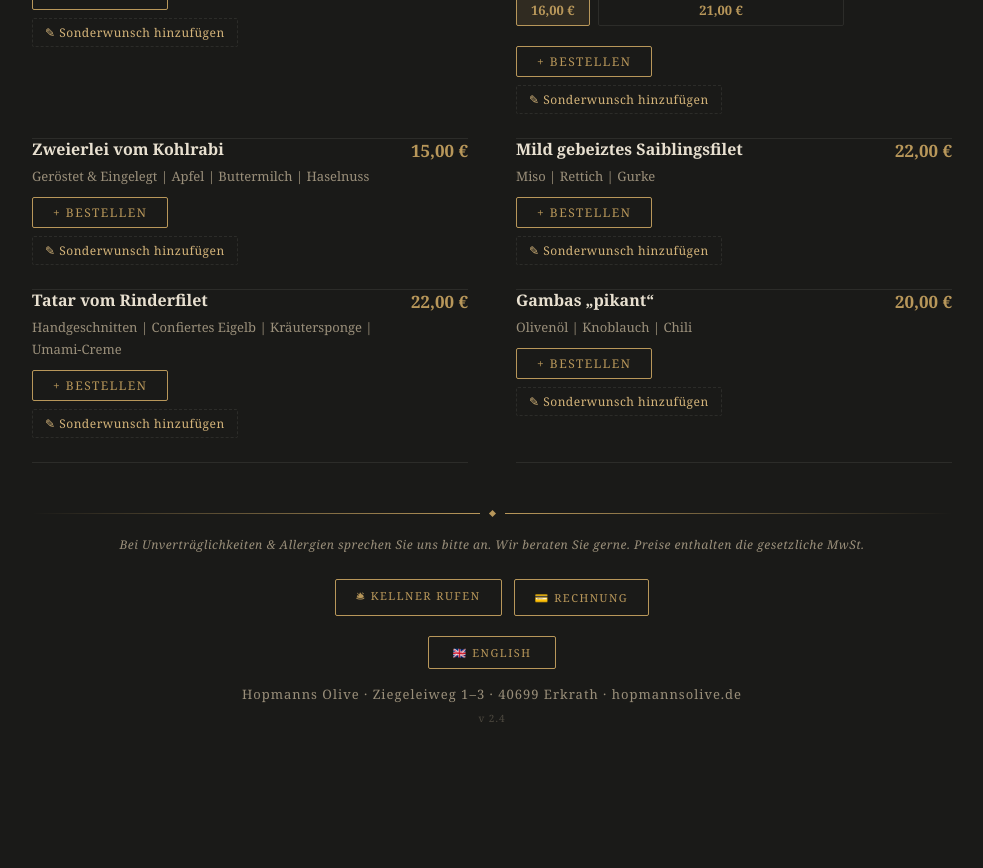
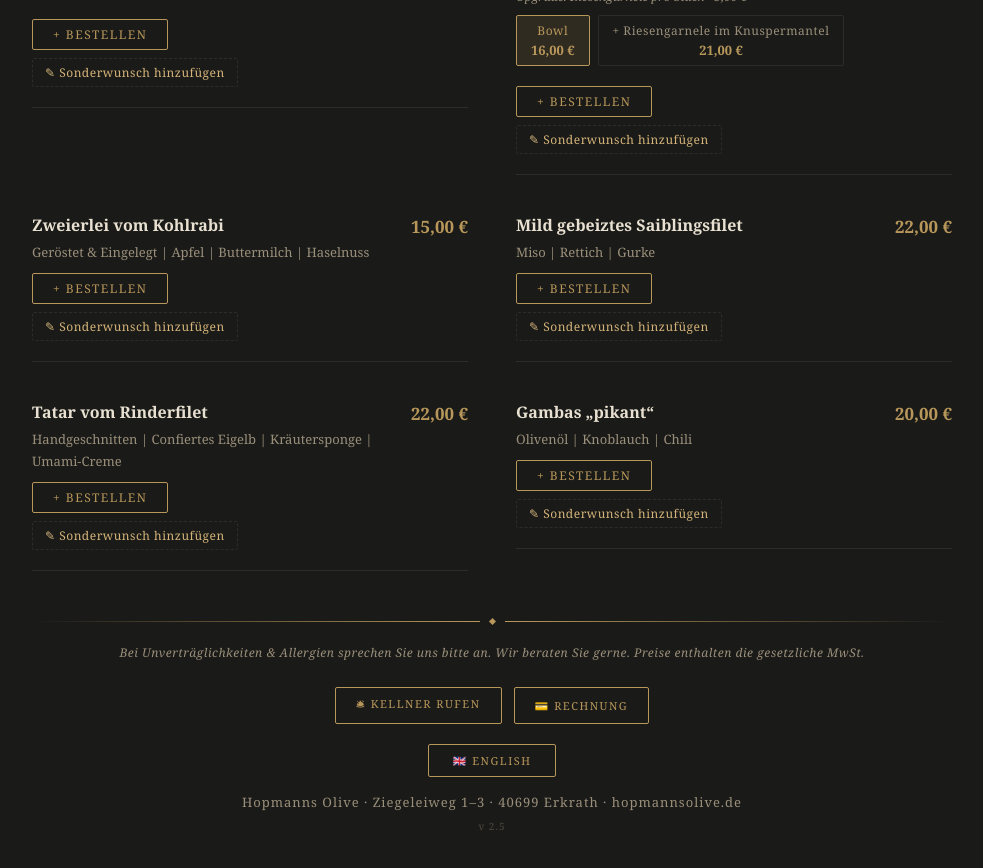
Before and after one commit to TheLomma/olivespeisekarte, a React (Vite) app: page / in a window 1280 px wide. Shown: the part 440-1308 px from the top of the page, without its empty margins (148-1131 px from the left). Before the commit the page ends 1225 px from the top, so only its background shows below. Built offline with nearby package versions, Linux system fonts and the light colour scheme.

Commit message:
Update App.jsx
version 2.5

```diff
--- a/src/App.jsx
+++ b/src/App.jsx
@@ -178,7 +178,7 @@ const CATEGORIES_DATA = [
   },
 ];
 
-const VERSION = "v2.4";
+const VERSION = "v2.5";
 
 const SAVE = "13. Juni 2026 – Großes Sommerfest · 25 Jahre Hopmanns Olive";
 
@@ -301,7 +301,7 @@ const MenuItem = ({ item, onAdd, lang, ui }) => {
   };
 
   return (
-    <div style={{ marginBottom:"22px" }}>
+    <div style={{ paddingBottom:"20px", marginBottom:"0", borderBottom:`1px solid ${BG3}`, marginTop:"40px" }}>
       {item.headline && (
         <div style={{ fontSize:"10px", letterSpacing:"3px", textTransform:"uppercase", color:GOLDLT, marginBottom:"4px" }}>
           {t(item.headline, lang)}
@@ -749,7 +749,7 @@ _${new Date().toLocaleString("de-DE")}_`, parse_mode: "Markdown" }),
     orderReceived:"Ihre Bestellung wurde aufgenommen. Wir kümmern uns sofort darum.",
     back:"Zurück zur Karte", addBtn:"+ Bestellen", perPerson:"p.P.",
     restaurant:"Genussrestaurant", menu:"Speisekarte",
-    version:"v2.4",
+    version:"v2.5",
     note:"Bei Unverträglichkeiten & Allergien sprechen Sie uns bitte an. Wir beraten Sie gerne. Preise enthalten die gesetzliche MwSt."
   };
 
@@ -905,7 +905,7 @@ _${new Date().toLocaleString("de-DE")}_`;
         )}
         <div style={{ display:"grid", gridTemplateColumns:"repeat(auto-fill, minmax(280px, 1fr))", gap:"0 48px" }}>
           {cat.items.map(item => (
-            <div key={item.id} style={{ borderBottom:`1px solid ${BG3}`, paddingBottom:"2px" }}>
+            <div key={item.id} style={{ paddingBottom:"0" }}>
               <MenuItem item={item} onAdd={addToCart} lang={lang} ui={ui}/>
             </div>
           ))}
@@ -938,7 +938,7 @@ _${new Date().toLocaleString("de-DE")}_`;
             </button>
           </div>
           <div style={{ marginTop:"16px", fontSize:"13px", color:TEXTMUT, letterSpacing:"1px" }}>Hopmanns Olive · Ziegeleiweg 1–3 · 40699 Erkrath · hopmannsolive.de</div>
-          <div style={{ marginTop:"8px", fontSize:"10px", color:TEXTMUT, letterSpacing:"1px", opacity:0.4 }}>v 2.4</div>
+          <div style={{ marginTop:"8px", fontSize:"10px", color:TEXTMUT, letterSpacing:"1px", opacity:0.4 }}>v 2.5</div>
         </div>
       </main>
 
```
